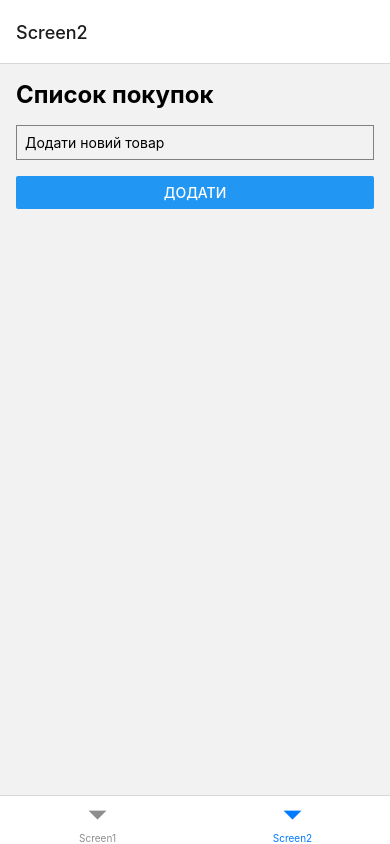
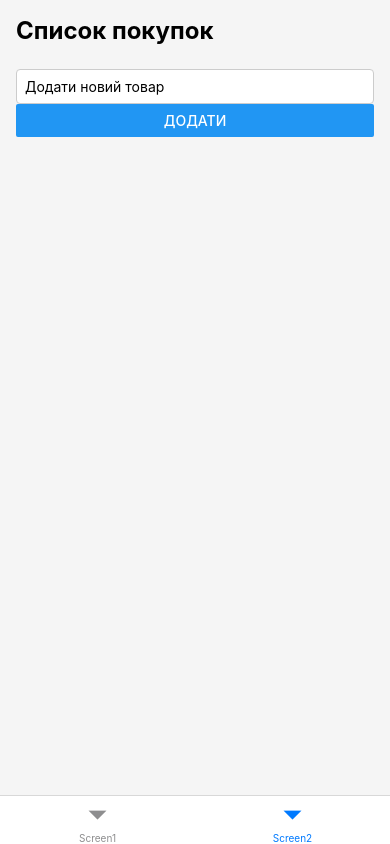
Before and after one commit to Dimakoua/GroceryList, a React Native app: screen /Screen2 in a window 390 px wide. Built offline with nearby package versions, Linux system fonts and the light colour scheme.

Commit message:
check list

```diff
--- a/src/navigation/TabNavigator.js
+++ b/src/navigation/TabNavigator.js
@@ -8,8 +8,8 @@ const Tab = createBottomTabNavigator();
 function TabNavigator() {
   return (
     <Tab.Navigator>
-      <Tab.Screen name="Screen1" component={AddDishScreen} />
-      <Tab.Screen name="Screen2" component={ShoppingListScreen} />
+      <Tab.Screen name="Screen1" component={AddDishScreen}  options={{ headerShown: false }}/>
+      <Tab.Screen name="Screen2" component={ShoppingListScreen}  options={{ headerShown: false }}/>
     </Tab.Navigator>
   );
 }
--- a/src/screens/AddDishScreen.js
+++ b/src/screens/AddDishScreen.js
@@ -28,7 +28,6 @@ const AddDishScreen = ({ navigation }) => {
 
   return (
     <View style={styles.container}>
-      <Text style={styles.title}>Додати страву</Text>
       <TextInput
         value={dishName}
         onChangeText={(text) => setDishName(text)}
--- a/src/screens/ShoppingListScreen .js
+++ b/src/screens/ShoppingListScreen .js
@@ -1,40 +1,41 @@
 import React, { useState } from 'react';
-import { View, Text, FlatList, TextInput, Button } from 'react-native';
+import { View, Text, FlatList, TextInput, Button, TouchableOpacity, StyleSheet } from 'react-native';
 
 function ShoppingListScreen({ navigation }) {
-  // Створюємо стейт для зберігання списку покупок
   const [shoppingList, setShoppingList] = useState([]);
   const [newItem, setNewItem] = useState('');
 
-  // Функція для додавання нової покупки до списку
   const addItem = () => {
     if (newItem) {
-      setShoppingList([...shoppingList, newItem]);
+      setShoppingList([...shoppingList, { name: newItem, checked: false }]);
       setNewItem('');
     }
   };
 
-  // Функція для видалення покупки зі списку
   const deleteItem = (item) => {
-    const updatedList = shoppingList.filter((shoppingItem) => shoppingItem !== item);
+    const updatedList = shoppingList.filter((shoppingItem) => shoppingItem.name !== item.name);
     setShoppingList(updatedList);
   };
 
-  // Функція для редагування покупки в списку
   const editItem = (oldItem, newItem) => {
     const updatedList = shoppingList.map((shoppingItem) =>
-      shoppingItem === oldItem ? newItem : shoppingItem
+      shoppingItem.name === oldItem.name ? { name: newItem, checked: oldItem.checked } : shoppingItem
+    );
+    setShoppingList(updatedList);
+  };
+
+  const toggleItem = (item) => {
+    const updatedList = shoppingList.map((shoppingItem) =>
+      shoppingItem.name === item.name ? { ...shoppingItem, checked: !shoppingItem.checked } : shoppingItem
     );
     setShoppingList(updatedList);
   };
 
   return (
-    <View style={{ flex: 1, padding: 16 }}>
-      <Text style={{ fontSize: 24, fontWeight: 'bold', marginBottom: 16 }}>
-        Список покупок
-      </Text>
+    <View style={styles.container}>
+      <Text style={styles.title}>Список покупок</Text>
       <TextInput
-        style={{ borderWidth: 1, borderColor: 'gray', padding: 8, marginBottom: 16 }}
+        style={styles.input}
         placeholder="Додати новий товар"
         value={newItem}
         onChangeText={(text) => setNewItem(text)}
@@ -44,14 +45,17 @@ function ShoppingListScreen({ navigation }) {
         data={shoppingList}
         keyExtractor={(item, index) => index.toString()}
         renderItem={({ item }) => (
-          <View style={{ flexDirection: 'row', justifyContent: 'space-between' }}>
-            <Text>{item}</Text>
-            <View style={{ flexDirection: 'row' }}>
+          <View style={styles.itemContainer}>
+            <TouchableOpacity onPress={() => toggleItem(item)}>
+              <View style={[styles.checkbox, { backgroundColor: item.checked ? 'green' : 'transparent' }]} />
+            </TouchableOpacity>
+            <Text style={[styles.itemText, { textDecorationLine: item.checked ? 'line-through' : 'none' }]}>{item.name}</Text>
+            <View style={styles.buttonContainer}>
               <Button title="Видалити" onPress={() => deleteItem(item)} />
               <Button
                 title="Редагувати"
                 onPress={() => {
-                  const editedItem = prompt('Редагувати товар:', item);
+                  const editedItem = prompt('Редагувати товар:', item.name);
                   if (editedItem !== null) {
                     editItem(item, editedItem);
                   }
@@ -65,4 +69,46 @@ function ShoppingListScreen({ navigation }) {
   );
 }
 
+const styles = StyleSheet.create({
+  container: {
+    flex: 1,
+    padding: 16,
+    backgroundColor: '#f5f5f5',
+  },
+  title: {
+    fontSize: 24,
+    fontWeight: 'bold',
+    marginBottom: 16,
+  },
+  input: {
+    backgroundColor: 'white',
+    borderWidth: 1,
+    borderColor: '#ccc',
+    padding: 8,
+    borderRadius: 4,
+    marginTop: 8,
+  },
+  itemContainer: {
+    flexDirection: 'row',
+    alignItems: 'center',
+    marginTop: 8,
+  },
+  checkbox: {
+    width: 20,
+    height: 20,
+    borderRadius: 4,
+    borderWidth: 2,
+    borderColor: 'green',
+    marginRight: 8,
+  },
+  itemText: {
+    flex: 1,
+    fontSize: 16,
+  },
+  buttonContainer: {
+    flexDirection: 'row',
+    marginLeft: 8,
+  },
+});
+
 export default ShoppingListScreen;
```
